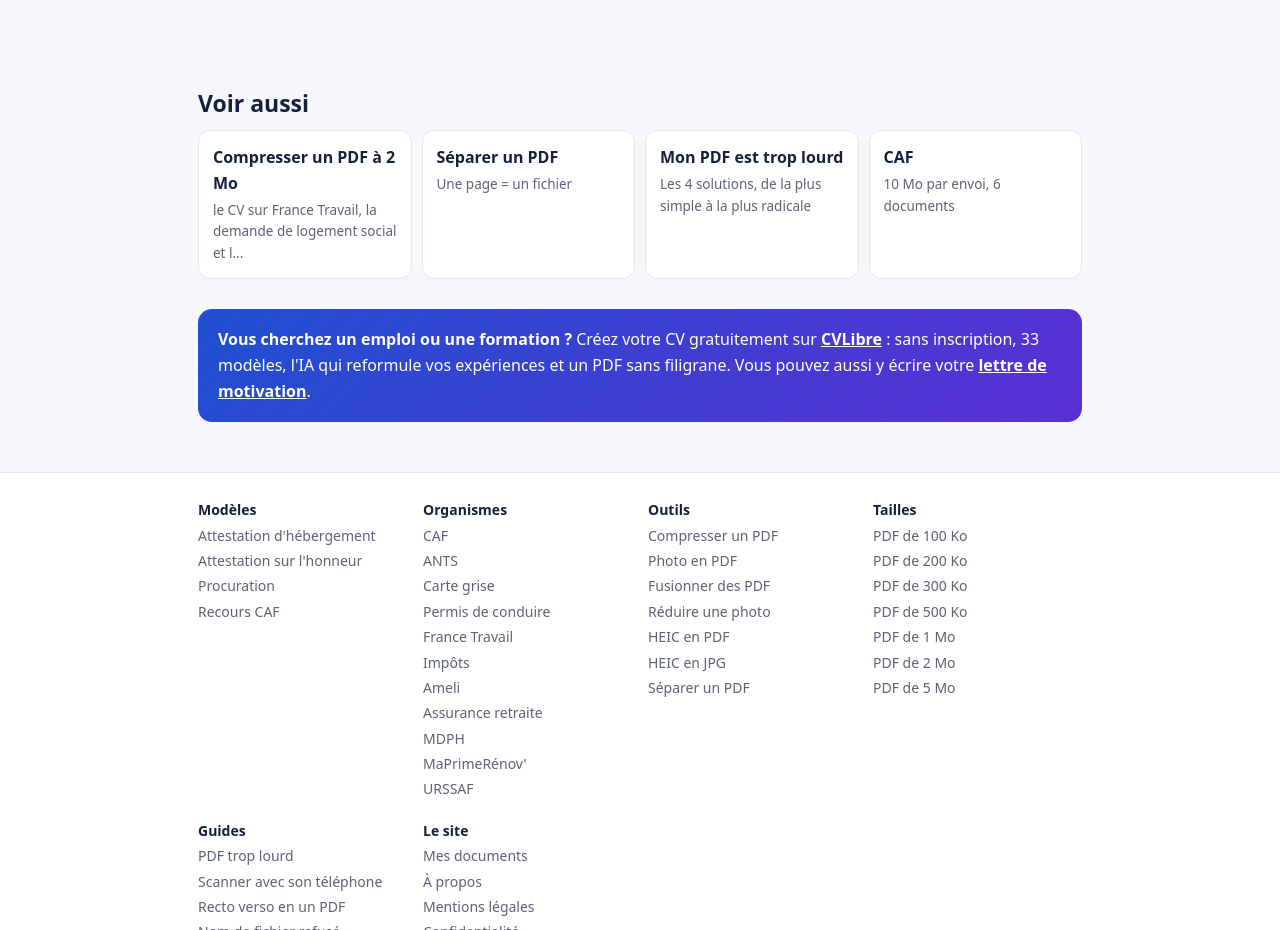
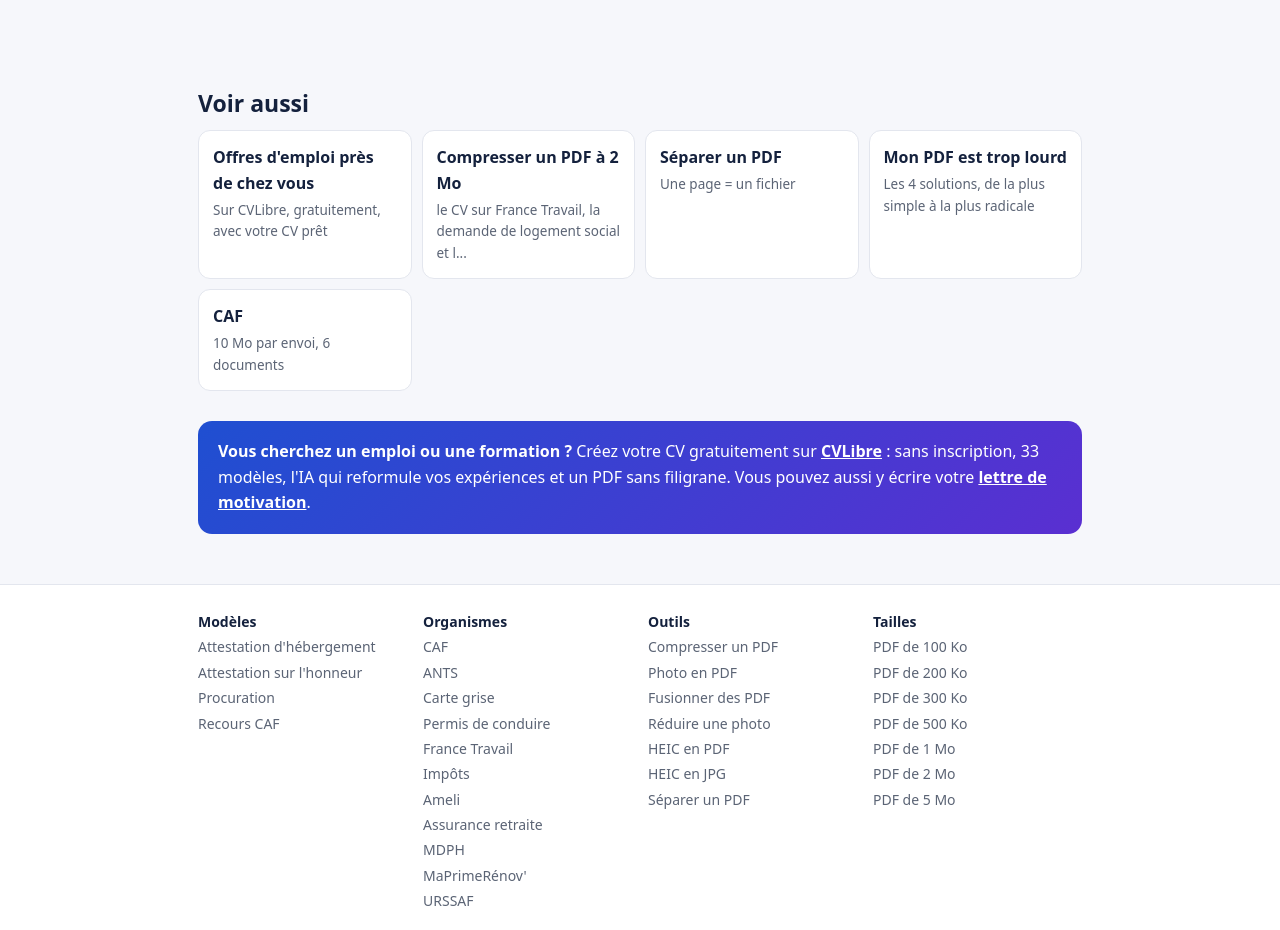
Before and after one commit to jeremstyke/demarches, a plain HTML site: page docs/france-travail/index.html in a window 1280 px wide. Shown: the part 2953-3883 px from the top of the page. Drawn offline with Linux system fonts and the light colour scheme.

Commit message:
Synchronisation du site

```diff
--- a/docs/france-travail/index.html
+++ b/docs/france-travail/index.html
@@ -55,7 +55,7 @@
 <!--/x1-->
 <h2>Questions fréquentes</h2><details><summary>Quelle est la taille maximale d&#x27;un document pour France Travail ?</summary><p>Depuis l'espace personnel, le total des fichiers sélectionnés ne doit pas dépasser 5 000 Ko (environ 5 Mo). Pour un CV, la limite est de 2 Mo.</p></details><details><summary>Quel format pour envoyer un document à France Travail ?</summary><p>PDF ou JPG.</p></details><details><summary>Comment envoyer une attestation employeur trop lourde ?</summary><p>Compressez-la avec l'outil de cette page. Si elle reste trop lourde, séparez les pages et envoyez-les en plusieurs fois.</p></details>
 <div class="ad-in"><ins class="adsbygoogle" style="display:block" data-ad-format="autorelaxed" data-ad-client="ca-pub-8638687738606649" data-ad-slot="2300386270"></ins><script>(adsbygoogle = window.adsbygoogle || []).push({});</script></div>
-<h2>Voir aussi</h2><div class="grid"><a class="card" href="../compresser-pdf-2-mo/"><b>Compresser un PDF à 2 Mo</b><span>le CV sur France Travail, la demande de logement social et l...</span></a><a class="card" href="/"><b>Séparer un PDF</b><span>Une page = un fichier</span></a><a class="card" href="../guides/pdf-trop-lourd/"><b>Mon PDF est trop lourd</b><span>Les 4 solutions, de la plus simple à la plus radicale</span></a><a class="card" href="../caf/"><b>CAF</b><span>10 Mo par envoi, 6 documents</span></a></div>
+<h2>Voir aussi</h2><div class="grid"><a class="card" href="https://cvlibre.com/offres-emploi/?utm_source=demarches"><b>Offres d'emploi près de chez vous</b><span>Sur CVLibre, gratuitement, avec votre CV prêt</span></a><a class="card" href="../compresser-pdf-2-mo/"><b>Compresser un PDF à 2 Mo</b><span>le CV sur France Travail, la demande de logement social et l...</span></a><a class="card" href="/"><b>Séparer un PDF</b><span>Une page = un fichier</span></a><a class="card" href="../guides/pdf-trop-lourd/"><b>Mon PDF est trop lourd</b><span>Les 4 solutions, de la plus simple à la plus radicale</span></a><a class="card" href="../caf/"><b>CAF</b><span>10 Mo par envoi, 6 documents</span></a></div>
 </div>
 <div class="promo"><b>Vous cherchez un emploi ou une formation ?</b> Créez votre CV gratuitement sur <a href="https://cvlibre.com/creer-un-cv/?utm_source=demarches">CVLibre</a> : sans inscription, 33 modèles, l'IA qui reformule vos expériences et un PDF sans filigrane. Vous pouvez aussi y écrire votre <a href="https://cvlibre.com/lettre-de-motivation/?utm_source=demarches">lettre de motivation</a>.</div>
 </main>
```
